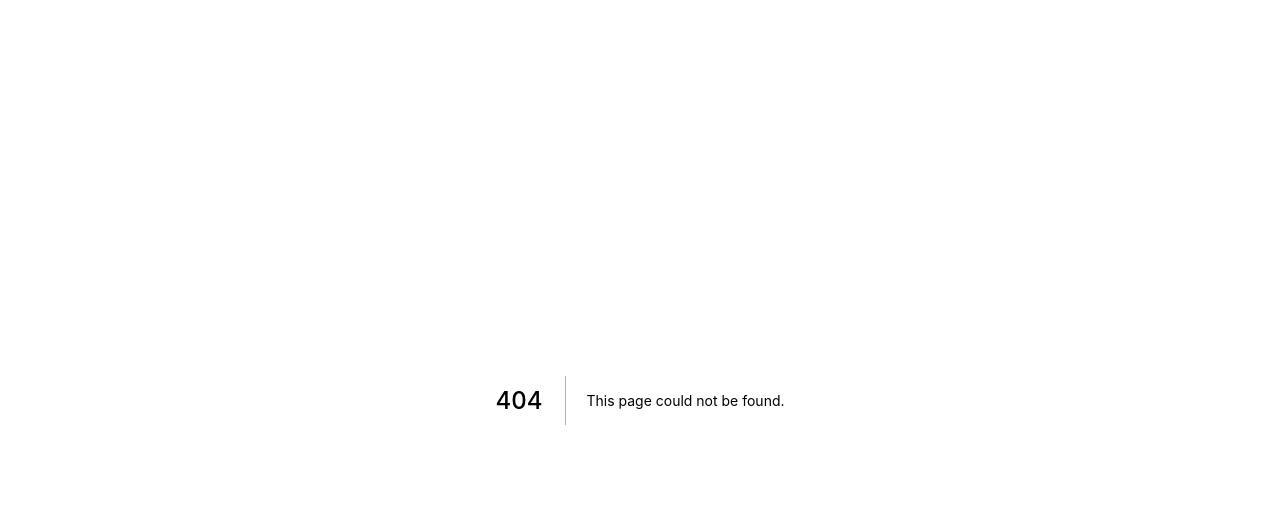
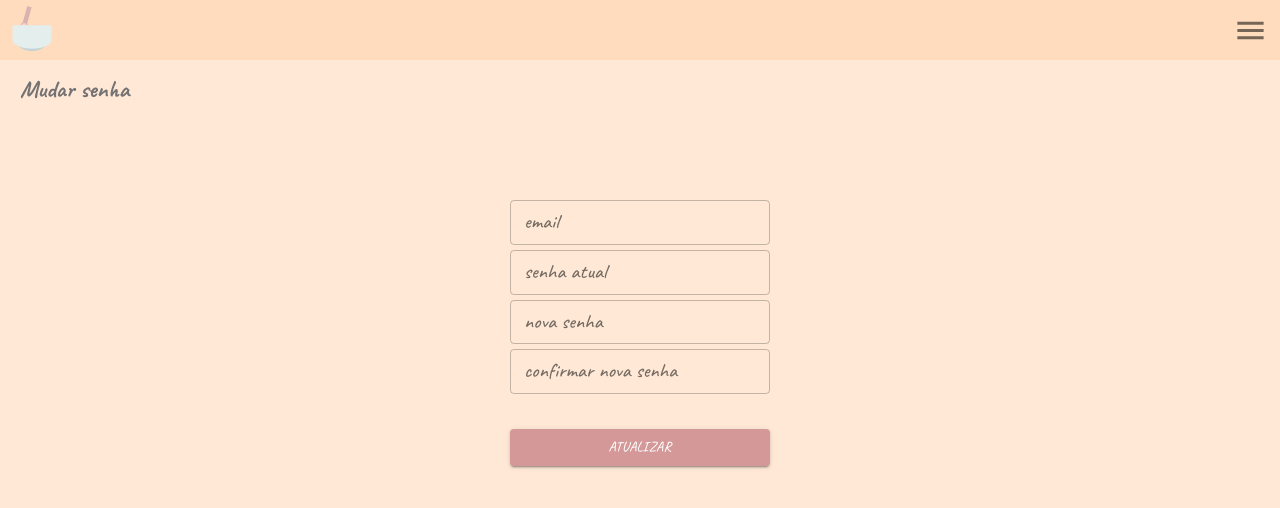
Before and after one commit to mugarate12/minhaReceitaFront, a Next.js app: page /users/changePassword in a window 1280 px wide. Before the commit this address had no page. Shown: the top 508 px of the page. Built offline with nearby package versions, Linux system fonts and the light colour scheme.

Commit message:
created change password page and small changes on header

```diff
--- a/components/Header.tsx
+++ b/components/Header.tsx
@@ -44,13 +44,24 @@ export default function Header({ isHomePage, renderMenu }: Props) {
     }
   }
 
+  function goToHomePage() {
+    const token = sessionStorage.getItem('token')
+
+    if (!!token) {
+      router.push('/recipes/recipes')
+    } else {
+      router.push('/')
+    }
+  }
+
   return (
     <header className={styles.headerContainer}>
-      <Link href="/">
-        <a >
-          <img src="/recipe.svg" alt="Vercel Logo" className={styles.logo} />
-        </a>
-      </Link>
+      <a
+        onClick={() => goToHomePage()}
+      >
+        <img src="/recipe.svg" alt="Vercel Logo" className={styles.logo} />
+      </a>
+
 
       {homePageOptions()}
       {Menu()}
--- a/components/HeaderMenu.tsx
+++ b/components/HeaderMenu.tsx
@@ -15,7 +15,8 @@ import Divider from '@material-ui/core/Divider'
 import FreeBreakfastIcon from '@material-ui/icons/FreeBreakfast'
 import LocalDiningIcon from '@material-ui/icons/LocalDining'
 import PersonIcon from '@material-ui/icons/Person'
-import UpdateIcon from '@material-ui/icons/Update'
+import LockIcon from '@material-ui/icons/Lock'
+import ExitToAppIcon from '@material-ui/icons/ExitToApp'
 
 import styles from './../styles/HeaderMenu.module.css'
 
@@ -75,7 +76,38 @@ export default function HeaderMenu() {
 
           <ListItemText><span className={styles.menuItemText}>Meus Dados</span></ListItemText>
         </ListItem>
+
+        <ListItem
+          button={true}
+          onClick={() => router.push('/users/changePassword')}
+        >
+          <ListItemIcon>
+            <LockIcon/>
+          </ListItemIcon>
+
+          <ListItemText><span className={styles.menuItemText}>Alterar senha</span></ListItemText>
+        </ListItem>
+
+        <Divider />
       </>
+    )
+  }
+
+  function logoutOptions() {
+    return (
+      <ListItem
+        button={true}
+        onClick={() => {
+          sessionStorage.removeItem('token')
+          router.push('/')
+        }}
+      >
+        <ListItemIcon>
+          <ExitToAppIcon/>
+        </ListItemIcon>
+
+        <ListItemText><span className={styles.menuItemText}>Sair</span></ListItemText>
+      </ListItem>
     )
   }
 
@@ -92,6 +124,7 @@ export default function HeaderMenu() {
         <List>
           {recipesOptions()}
           {userOptions()}
+          {logoutOptions()}
         </List>
       </Drawer>
     </IconButton>
--- a/pages/authentication/login.tsx
+++ b/pages/authentication/login.tsx
@@ -84,9 +84,10 @@ export default function Login() {
           </CustomButton>
 
           <CustomButton
-            variant='outlined'
+            backgroundColor='rgba(250, 197, 229, 90%)'
+            variant='contained'
             size='small'
-            colorMaterialUI='secondary'
+            // colorMaterialUI='secondary'
             onclick={() => router.push('/authentication/register')}
             >
             Inscrever-se
--- /dev/null
+++ b/pages/users/changePassword.tsx
@@ -0,0 +1,88 @@
+import { useState } from 'react'
+import { useRouter } from 'next/router'
+import Head from 'next/head'
+
+import Layout from './../../components/Layout'
+import PageDescription from './../../components/PageDescription'
+import Header from './../../components/Header'
+import Input from './../../components/Input'
+import Button from './../../components/Button'
+
+import styles from './../../styles/ChangePassword.module.css'
+
+import api from './../../config/api'
+
+export default function ChangePassword() {
+  const router = useRouter()
+
+  const [email, setEmail] = useState<string>('')
+  const [currentPassword, setCurrentPassword] = useState<string>('')
+  const [newPassword, setNewPassword] = useState<string>('')
+  const [confirmNewPassword, setConfirmNewPassword] = useState<string>('')
+
+  async function changePasswordOfUser() {
+    const isFieldsNotEmpty = !!email && !!currentPassword && !!newPassword && !!confirmNewPassword
+    const token = sessionStorage.getItem('token')
+
+    if (isFieldsNotEmpty) {
+      await api.post('/session', {
+        email: email,
+        password: currentPassword
+      })
+        .then(async (response) => {
+          const newPasswordAndConfirmationIsSame = newPassword === confirmNewPassword
+          if (newPasswordAndConfirmationIsSame) {
+            await api.put('/users', {
+              password: newPassword
+            }, {
+              headers: {
+                'Authorization': `Bearer ${token}`
+              }
+            })
+              .then(response => {
+                alert('Senha alterada com sucesso!')
+
+                sessionStorage.removeItem('token')
+                router.push('/authorization/login')
+              })
+              .catch(error => {
+                alert('ocorreu um erro inexperado, por favor, tente novamente')
+              })
+          } else {
+            alert('A senha e sua confirmação não são iguais')
+          }
+        })
+        .catch(error => {
+          alert('Verifique seus dados atuais, por favor!')
+        })
+    }
+  }
+
+  return (
+    <Layout>
+      <Head>
+        <title>Mudar senha</title>
+      </Head>
+
+      <PageDescription title='Mudar senha' />
+
+      <Header renderMenu={true} />
+
+      <div className={styles.mainContainer}>
+        <Input label='email' width='260px' state={email} placeholder='seu email' setState={setEmail}/>
+        <Input label='senha atual' width='260px' state={currentPassword} placeholder='sua senha atual' setState={setCurrentPassword} type='password'/>
+        <Input label='nova senha' width='260px' state={newPassword} placeholder='sua nova senha' setState={setNewPassword} type='password'/>
+        <Input label='confirmar nova senha' width='260px' state={confirmNewPassword} placeholder='confirme sua senha' setState={setConfirmNewPassword} type='password'/>
+
+        <Button
+          backgroundColor='#d49898'
+          margin={{ marginTop: '30px', marginBottom: '60px' }}
+          width='260px'
+          onclick={() => changePasswordOfUser()}
+        >
+          Atualizar
+        </Button>
+      </div>
+    </Layout>
+  )
+}
--- /dev/null
+++ b/styles/ChangePassword.module.css
@@ -0,0 +1,8 @@
+.mainContainer {
+  margin-top: 200px;
+
+  width: 100%;
+  display: flex;
+  flex-direction: column;
+  align-items: center;
+}
```
Also changed, not shown: pages/recipes/[id].tsx (+2 -7 lines).
